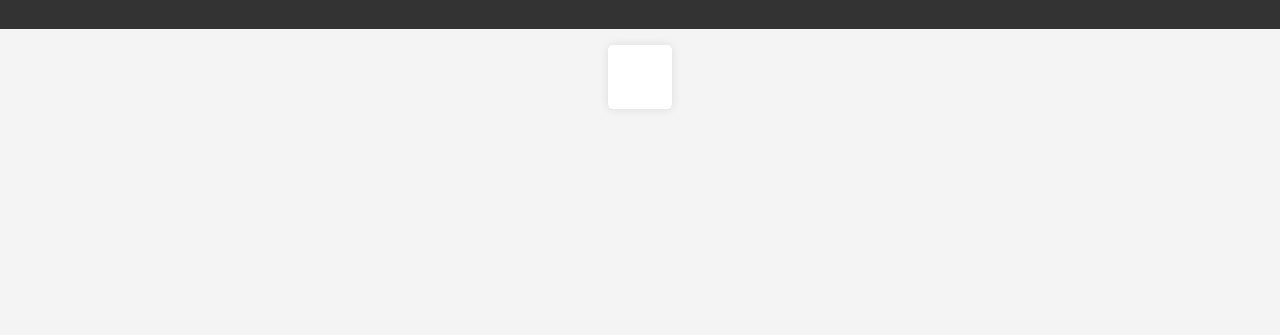
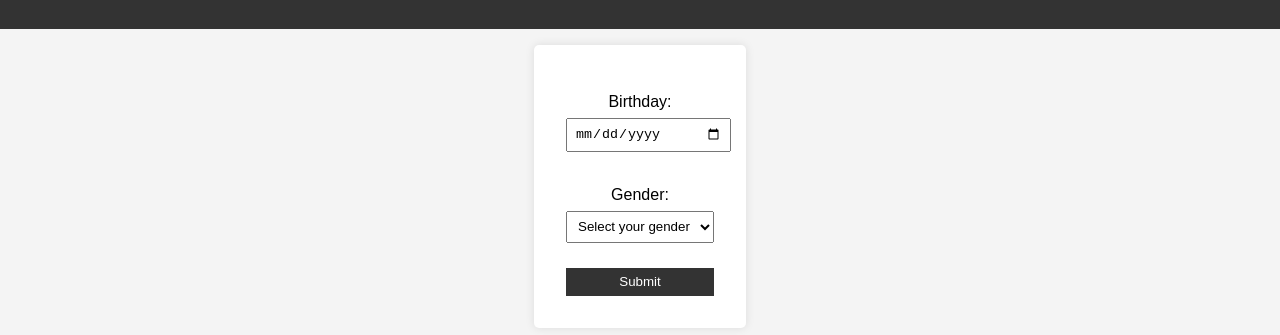
Before and after one commit to devaggrey/birthdays, a plain HTML site: page index.html in a window 1280 px wide. Shown: the part 117-452 px from the top of the page. Drawn offline with Linux system fonts and the light colour scheme.

Commit message:
added form to capture users data

```diff
--- a/index.html
+++ b/index.html
@@ -13,6 +13,17 @@
     </header>
     <main>
         <form id="birthday_form">
+            <label for="birthday">Birthday:</label>
+            <input type="date" id="birthday" name="birthday" required>
+            <br>
+            <label for="gender">Gender:</label>
+            <select id="gender" name="gender" required>
+                <option value="">Select your gender</option>
+                <option value="male">Male</option>
+                <option value="female">Female</option>
+            </select>
+            <br>
+            <button type="submit">Submit</button>
         </form>
         <div id="result"></div>
     </main>
```
